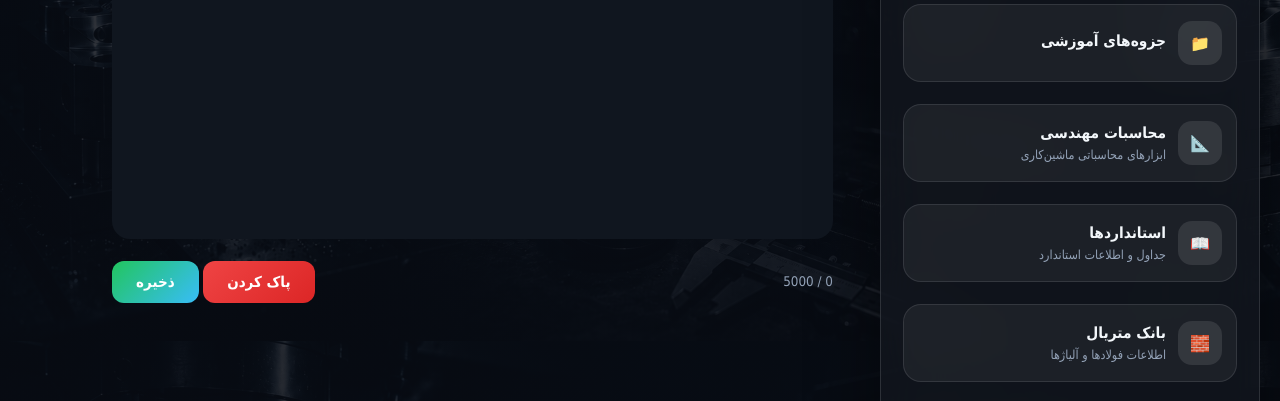
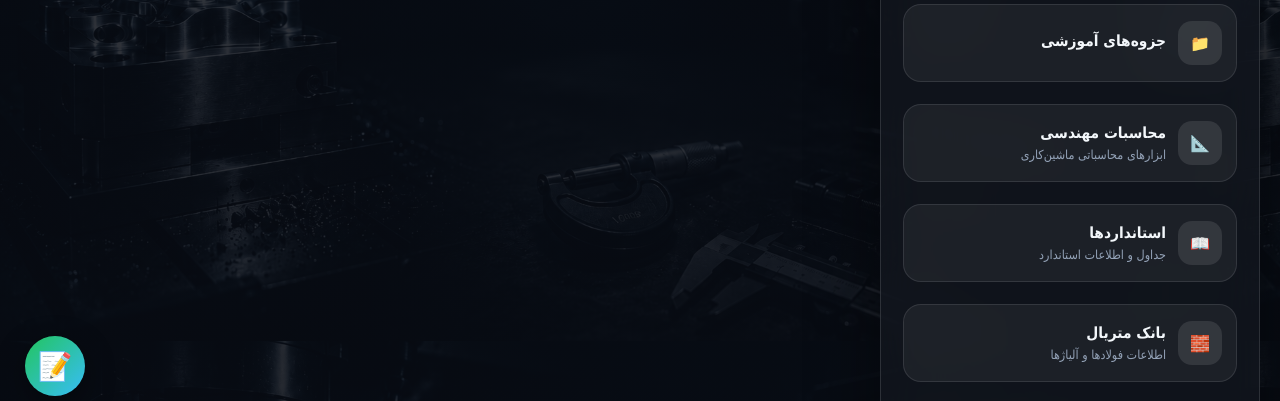
Before and after one commit to omidmarddel-code/machinist-toolbox, a plain HTML site: page index.html in a window 1280 px wide. Shown: the part 379-780 px from the top of the page. Drawn offline with Linux system fonts and the light colour scheme; sample sign-in values are in the browser's storage.

Commit message:
Add files via upload
10.4

```diff
--- a/index.html
+++ b/index.html
@@ -14,6 +14,7 @@
       window.location.href = "login.html";
     }
   </script>
+  <button id="notesToggle" class="notes-fab">📝</button>
   <div class="app-shell">
     <aside class="sidebar" aria-label="ناوبری جعبه ابزار">
       <div class="brand">
--- a/script.js
+++ b/script.js
@@ -587,3 +587,19 @@
     saveBtn.classList.remove("saved");
 
 }, 500);
+const notesToggle = document.getElementById("notesToggle");
+const notesCard = document.querySelector(".notes-card");
+
+notesToggle.addEventListener("click",()=>{
+
+    if(notesCard.style.display==="block"){
+
+        notesCard.style.display="none";
+
+    }else{
+
+        notesCard.style.display="block";
+
+    }
+
+});
--- a/style.css
+++ b/style.css
@@ -23,7 +23,7 @@
   font-family: Tahoma, "Segoe UI", system-ui, sans-serif;
 background:
         linear-gradient(rgba(8,12,20,.80), rgba(8,12,20,.90)),
-        url(images/welcome.png);
+        url("images/welcome.png");
 }
 
 button,
@@ -1020,3 +1020,43 @@
     left:130%;
 
 }
+.notes-card{
+
+    display:none;
+
+}
+.notes-fab{
+
+    position:fixed;
+
+    bottom:25px;
+    left:25px;
+
+    width:60px;
+    height:60px;
+
+    border:none;
+    border-radius:50%;
+
+    cursor:pointer;
+
+    font-size:28px;
+
+    color:#fff;
+
+    background:linear-gradient(135deg,#22c55e,#38bdf8);
+
+    box-shadow:
+        0 10px 30px rgba(0,0,0,.35);
+
+    transition:.3s;
+
+    z-index:9999;
+
+}
+
+.notes-fab:hover{
+
+    transform:scale(1.1) rotate(10deg);
+
+}
```
